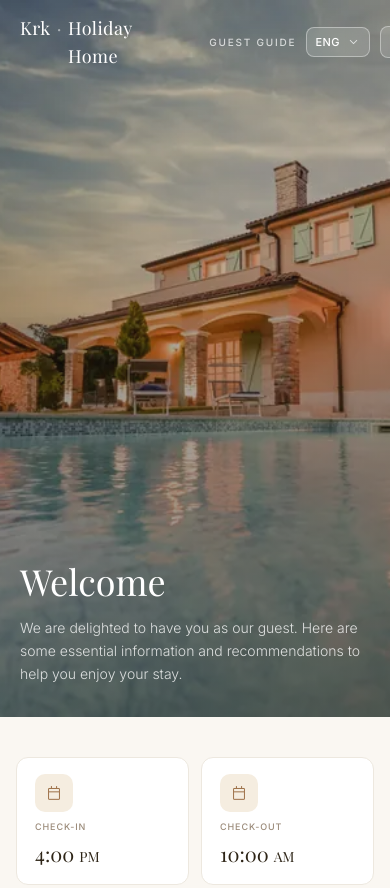
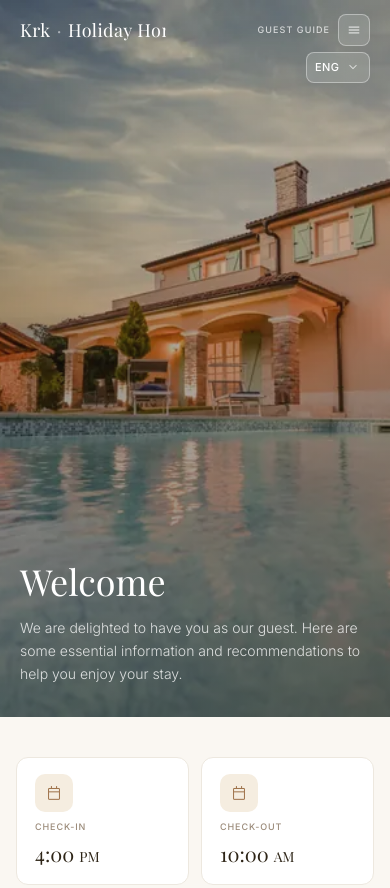
Before and after one commit to igrzetic/guest-info, a website: page index.html in a window 390 px wide. Shown: the top 888 px of the page. Drawn offline with nearby package versions, Linux system fonts and the light colour scheme.

Commit message:
Implemented a fix for the email, and mobile optimisation on navabr

```diff
--- a/index.html
+++ b/index.html
@@ -181,6 +181,53 @@
         transform: translateZ(0);
       }
 
+      .site-nav__shell {
+        position: relative;
+        z-index: 1;
+      }
+
+      .site-nav__row {
+        min-height: 2rem;
+      }
+
+      .lang-bar {
+        display: flex;
+        justify-content: flex-end;
+        padding-top: 0.375rem;
+        padding-bottom: 0.875rem;
+      }
+
+      .site-nav .lang-dropdown__trigger {
+        background: rgba(255, 255, 255, 0.14);
+        border-color: rgba(255, 255, 255, 0.38);
+        color: #fff;
+        -webkit-backdrop-filter: saturate(180%) blur(12px);
+        backdrop-filter: saturate(180%) blur(12px);
+        -webkit-transform: translate3d(0, 0, 0);
+        transform: translate3d(0, 0, 0);
+        transition:
+          color 0.22s ease,
+          background-color 0.22s ease,
+          border-color 0.22s ease;
+      }
+
+      .site-nav .lang-dropdown__chevron {
+        color: rgba(255, 255, 255, 0.75);
+        transition: color 0.22s ease;
+      }
+
+      .site-nav.is-past-hero .lang-dropdown__trigger {
+        background: #fff;
+        border-color: var(--stone);
+        color: var(--deep);
+        -webkit-backdrop-filter: none;
+        backdrop-filter: none;
+      }
+
+      .site-nav.is-past-hero .lang-dropdown__chevron {
+        color: var(--muted);
+      }
+
       .site-nav::before {
         content: "";
         position: absolute;
@@ -204,14 +251,10 @@
         border-bottom-color: var(--stone);
       }
 
-      .site-nav > div {
-        position: relative;
-        z-index: 1;
-      }
-
       .site-nav__brand {
         color: #fff;
         transition: color 0.22s ease;
+        min-width: 0;
       }
 
       .site-nav__brand .site-nav__dot {
@@ -224,23 +267,39 @@
         transition: color 0.22s ease;
       }
 
-      .site-nav .lang-dropdown__trigger {
-        background: rgba(255, 255, 255, 0.14);
-        border-color: rgba(255, 255, 255, 0.38);
-        color: #fff;
-        -webkit-backdrop-filter: saturate(180%) blur(12px);
-        backdrop-filter: saturate(180%) blur(12px);
-        -webkit-transform: translate3d(0, 0, 0);
-        transform: translate3d(0, 0, 0);
-        transition:
-          color 0.22s ease,
-          background-color 0.22s ease,
-          border-color 0.22s ease;
-      }
-
-      .site-nav .lang-dropdown__chevron {
-        color: rgba(255, 255, 255, 0.75);
-        transition: color 0.22s ease;
+      .site-nav__actions {
+        display: flex;
+        align-items: center;
+        gap: 0.625rem;
+        flex-shrink: 0;
+      }
+
+      @media (max-width: 767px) {
+        .site-nav__shell {
+          padding-left: 1rem;
+          padding-right: 1rem;
+        }
+
+        .site-nav__brand {
+          font-size: 1rem;
+          line-height: 1.2;
+          flex: 1 1 auto;
+          white-space: nowrap;
+          overflow: hidden;
+          text-overflow: ellipsis;
+        }
+
+        .site-nav__actions {
+          gap: 0.5rem;
+        }
+
+        .site-nav .nav-guide {
+          font-size: 9px;
+          letter-spacing: 0.12em;
+          line-height: 1.25;
+          text-align: right;
+          max-width: 4rem;
+        }
       }
 
       .site-nav.is-past-hero .site-nav__brand {
@@ -252,18 +311,6 @@
       }
 
       .site-nav.is-past-hero .nav-guide {
-        color: var(--muted);
-      }
-
-      .site-nav.is-past-hero .lang-dropdown__trigger {
-        background: #fff;
-        border-color: var(--stone);
-        color: var(--deep);
-        -webkit-backdrop-filter: none;
-        backdrop-filter: none;
-      }
-
-      .site-nav.is-past-hero .lang-dropdown__chevron {
         color: var(--muted);
       }
 
@@ -482,7 +529,7 @@
       }
 
       .page-section {
-        scroll-margin-top: calc(4.25rem + env(safe-area-inset-top, 0px));
+        scroll-margin-top: calc(5.75rem + env(safe-area-inset-top, 0px));
       }
 
       .nav-guide {
@@ -1268,8 +1315,9 @@
        NAV
        =========================================================== -->
     <nav class="site-nav" id="site-nav">
+      <div class="site-nav__shell max-w-3xl mx-auto px-5">
         <div
-        class="max-w-3xl mx-auto px-5 py-3.5 flex items-center justify-between gap-3"
+          class="site-nav__row flex items-center justify-between gap-3 pt-3.5"
         >
           <span
             class="site-nav__brand font-serif text-lg tracking-wide inline-flex items-baseline gap-1.5"
@@ -1278,86 +1326,12 @@
             <span class="site-nav__dot select-none" aria-hidden="true">·</span>
             <span data-i18n="nav.brand">Holiday Home</span>
           </span>
-        <div class="flex items-center gap-2.5">
+          <div class="site-nav__actions">
             <span
               class="nav-guide text-[10px] font-medium tracking-[0.18em] uppercase"
               data-i18n="nav.guide"
               >Guest Guide</span
             >
-          <div class="lang-dropdown" id="lang-dropdown">
-            <button
-              type="button"
-              class="lang-dropdown__trigger"
-              id="lang-dropdown-trigger"
-              aria-haspopup="listbox"
-              aria-expanded="false"
-              aria-controls="lang-dropdown-menu"
-              aria-label="Language"
-            >
-              <span class="lang-dropdown__value" id="lang-dropdown-value"
-                >ENG</span
-              >
-              <span class="material-symbols-outlined lang-dropdown__chevron" aria-hidden="true">expand_more</span>
-            </button>
-            <ul
-              class="lang-dropdown__menu"
-              id="lang-dropdown-menu"
-              role="listbox"
-              hidden
-            >
-              <li>
-                <button
-                  type="button"
-                  class="lang-dropdown__option"
-                  role="option"
-                  data-lang="hr"
-                >
-                  HR
-                </button>
-              </li>
-              <li>
-                <button
-                  type="button"
-                  class="lang-dropdown__option is-selected"
-                  role="option"
-                  data-lang="en"
-                  aria-selected="true"
-                >
-                  ENG
-                </button>
-              </li>
-              <li>
-                <button
-                  type="button"
-                  class="lang-dropdown__option"
-                  role="option"
-                  data-lang="it"
-                >
-                  IT
-                </button>
-              </li>
-              <li>
-                <button
-                  type="button"
-                  class="lang-dropdown__option"
-                  role="option"
-                  data-lang="de"
-                >
-                  DE
-                </button>
-              </li>
-              <li>
-                <button
-                  type="button"
-                  class="lang-dropdown__option"
-                  role="option"
-                  data-lang="sl"
-                >
-                  SLO
-                </button>
-              </li>
-            </ul>
-          </div>
             <div class="nav-dropdown" id="nav-dropdown">
             <button
               type="button"
@@ -1502,6 +1476,83 @@
                   data-i18n="emergency.title"
                   >Emergency Contacts</a
                 >
+              </li>
+            </ul>
+          </div>
+        </div>
+        </div>
+        <div class="lang-bar">
+          <div class="lang-dropdown" id="lang-dropdown">
+            <button
+              type="button"
+              class="lang-dropdown__trigger"
+              id="lang-dropdown-trigger"
+              aria-haspopup="listbox"
+              aria-expanded="false"
+              aria-controls="lang-dropdown-menu"
+              aria-label="Language"
+            >
+              <span class="lang-dropdown__value" id="lang-dropdown-value"
+                >ENG</span
+              >
+              <span class="material-symbols-outlined lang-dropdown__chevron" aria-hidden="true">expand_more</span>
+            </button>
+            <ul
+              class="lang-dropdown__menu"
+              id="lang-dropdown-menu"
+              role="listbox"
+              hidden
+            >
+              <li>
+                <button
+                  type="button"
+                  class="lang-dropdown__option"
+                  role="option"
+                  data-lang="hr"
+                >
+                  HR
+                </button>
+              </li>
+              <li>
+                <button
+                  type="button"
+                  class="lang-dropdown__option is-selected"
+                  role="option"
+                  data-lang="en"
+                  aria-selected="true"
+                >
+                  ENG
+                </button>
+              </li>
+              <li>
+                <button
+                  type="button"
+                  class="lang-dropdown__option"
+                  role="option"
+                  data-lang="it"
+                >
+                  IT
+                </button>
+              </li>
+              <li>
+                <button
+                  type="button"
+                  class="lang-dropdown__option"
+                  role="option"
+                  data-lang="de"
+                >
+                  DE
+                </button>
+              </li>
+              <li>
+                <button
+                  type="button"
+                  class="lang-dropdown__option"
+                  role="option"
+                  data-lang="sl"
+                >
+                  SLO
+                </button>
               </li>
             </ul>
           </div>
```
Lines whose indentation alone changed are shown as unchanged.
